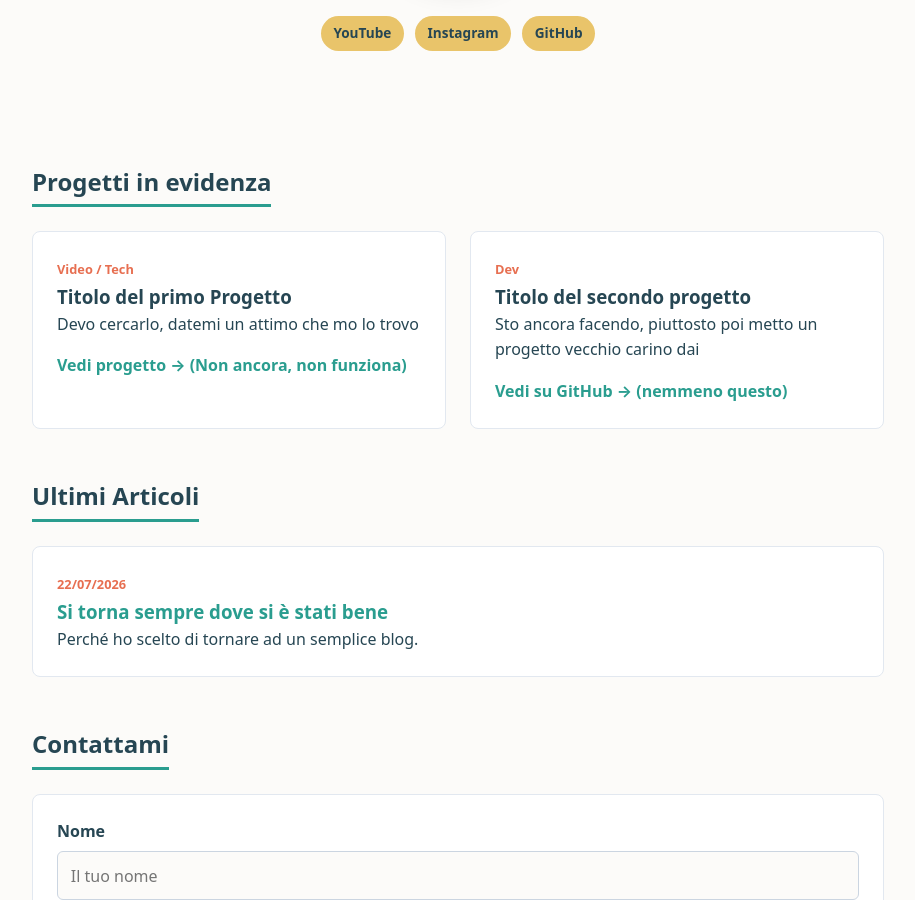
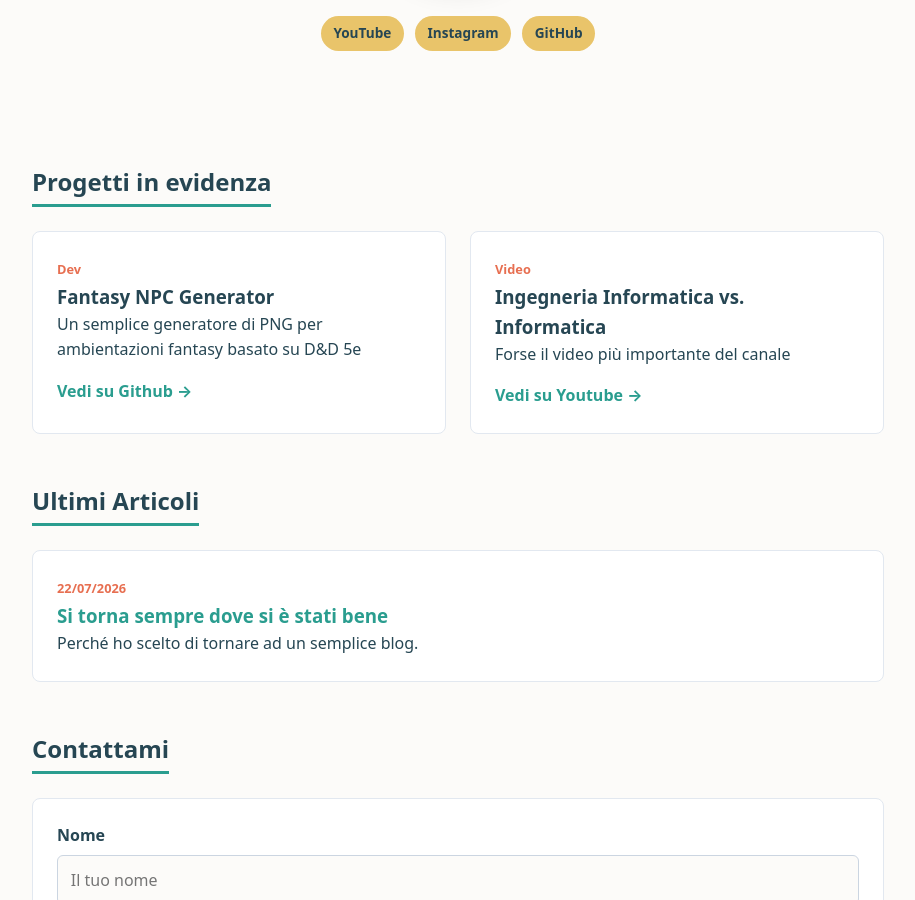
Before and after one commit to SimoneVizzuso/website, a Jekyll site: the page built from index.html, in a window 1280 px wide and 900 px high, scrolled down 493 px. Shown: the whole window, without its empty margins (182-1097 px from the left). Built offline with Jekyll 4.4.1, drawn with Linux system fonts in a browser that asks for light colours.

Commit message:
[add] project details

```diff
--- a/index.html
+++ b/index.html
@@ -24,17 +24,17 @@ title: "Simone Vizzuso"
   <h2>Progetti in evidenza</h2>
   <div class="grid">
     <article class="card">
-      <span class="tag">Video / Tech</span>
-      <h3>Titolo del primo Progetto</h3>
-      <p>Devo cercarlo, datemi un attimo che mo lo trovo</p>
-      <a href="#" class="btn">Vedi progetto &rarr; (Non ancora, non funziona)</a>
+      <span class="tag">Dev</span>
+      <h3>Fantasy NPC Generator</h3>
+      <p>Un semplice generatore di PNG per ambientazioni fantasy basato su D&D 5e</p>
+      <a href="https://github.com/SimoneVizzuso/fantasy_npc_generator" class="btn">Vedi su Github &rarr;</a>
     </article>
 
     <article class="card">
-      <span class="tag">Dev</span>
-      <h3>Titolo del secondo progetto</h3>
-      <p>Sto ancora facendo, piuttosto poi metto un progetto vecchio carino dai</p>
-      <a href="#" class="btn">Vedi su GitHub &rarr; (nemmeno questo)</a>
+      <span class="tag">Video</span>
+      <h3>Ingegneria Informatica vs. Informatica</h3>
+      <p>Forse il video più importante del canale</p>
+      <a href="https://youtu.be/oXSlGz63wCU?si=JTTsrpWFzy4Dmr_6" class="btn">Vedi su Youtube &rarr;</a>
     </article>
   </div>
 </section>
```
